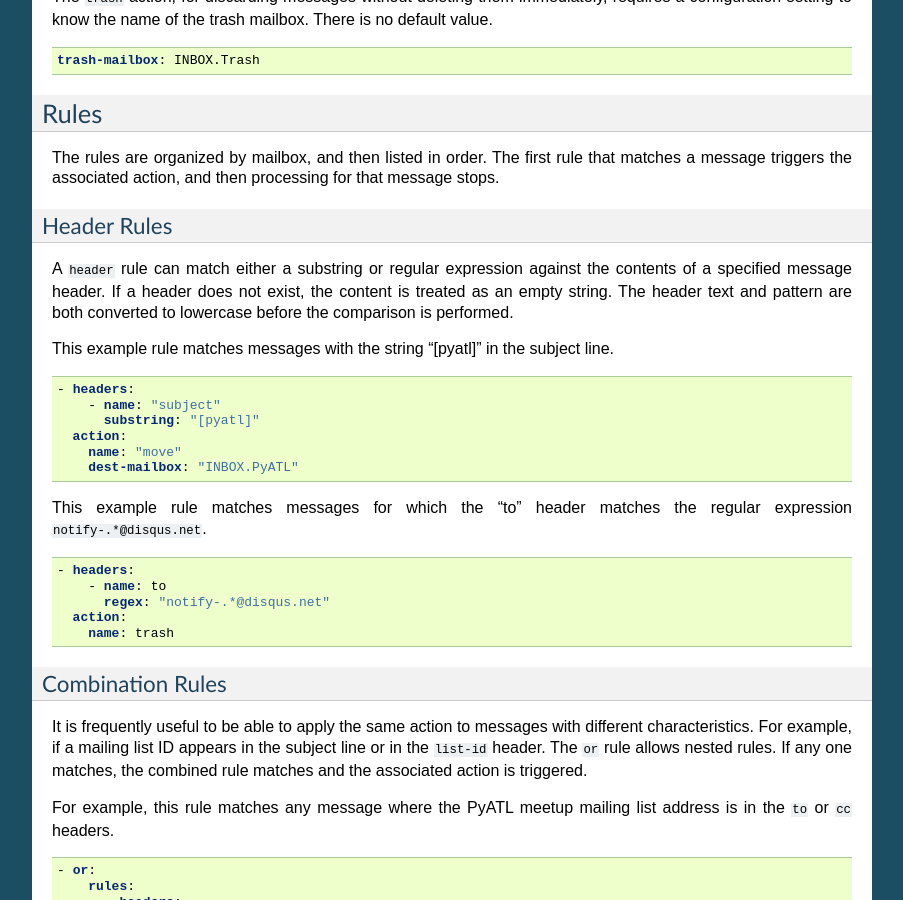
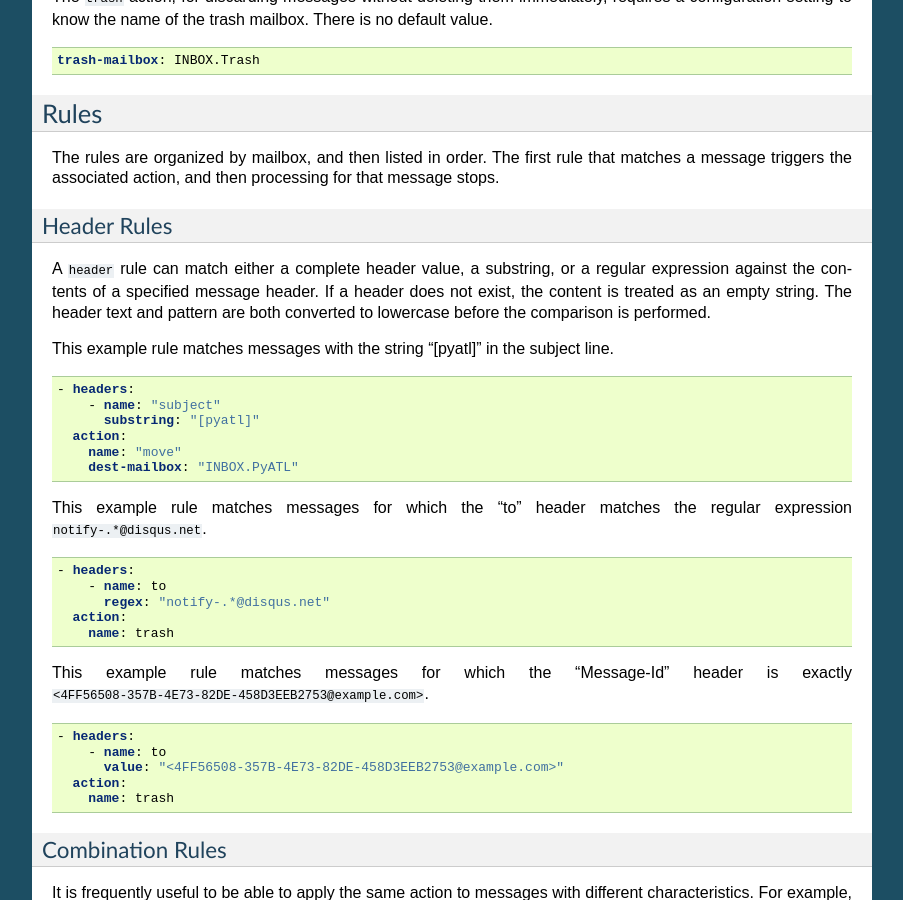
Before and after one commit to imapautofiler/imapautofiler, a Sphinx documentation site: the page built from doc/source/configuring.rst, in a window 1280 px wide and 900 px high, scrolled down 882 px. Shown: the whole window, without its empty margins (198-1101 px from the left). Built offline with Sphinx 7.4.7, drawn with Linux system fonts in a browser that asks for light colours.

Commit message:
make header exact match rule to work like other header rules
Tie the header match rule in to the "headers" named rule in the same
way as substring and regex matches work.

```diff
--- a/doc/source/configuring.rst
+++ b/doc/source/configuring.rst
@@ -78,11 +78,11 @@ then processing for that message stops.
 Header Rules
 ------------
 
-A ``header`` rule can match either a substring or regular expression
-against the contents of a specified message header. If a header does
-not exist, the content is treated as an empty string. The header text
-and pattern are both converted to lowercase before the comparison is
-performed.
+A ``header`` rule can match either a complete header value, a
+substring, or a regular expression against the contents of a specified
+message header. If a header does not exist, the content is treated as
+an empty string. The header text and pattern are both converted to
+lowercase before the comparison is performed.
 
 This example rule matches messages with the string "[pyatl]" in the
 subject line.
@@ -104,6 +104,17 @@ the regular expression ``notify-.*@disqus.net``.
    - headers:
        - name: to
          regex: "notify-.*@disqus.net"
+     action:
+       name: trash
+
+This example rule matches messages for which the "Message-Id" header
+is exactly ``<4FF56508-357B-4E73-82DE-458D3EEB2753@example.com>``.
+
+.. code-block:: yaml
+
+   - headers:
+       - name: to
+         value: "<4FF56508-357B-4E73-82DE-458D3EEB2753@example.com>"
      action:
        name: trash
 
```
Also changed, not shown: 2 other files.
